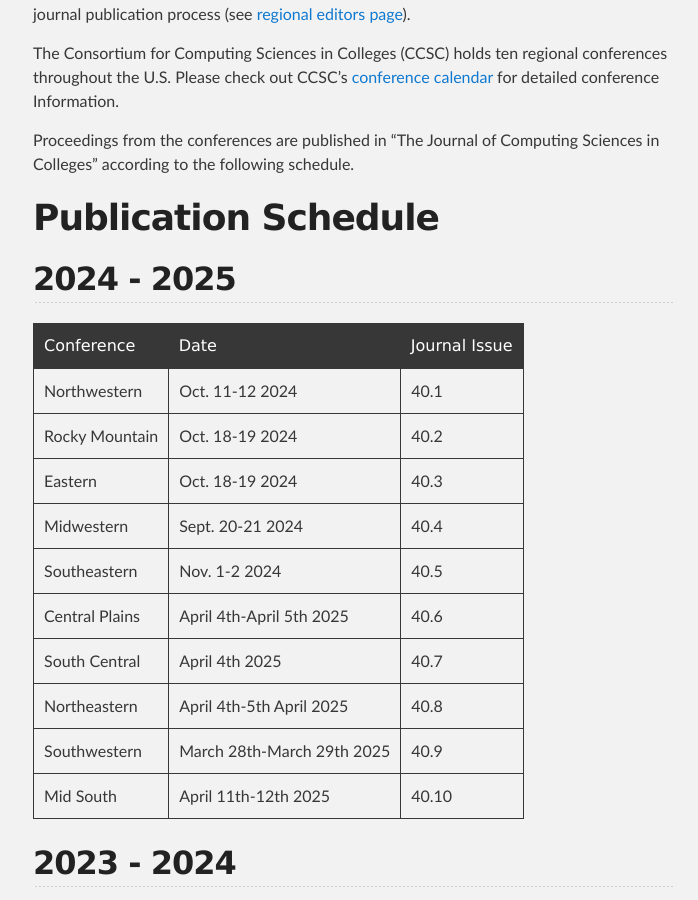
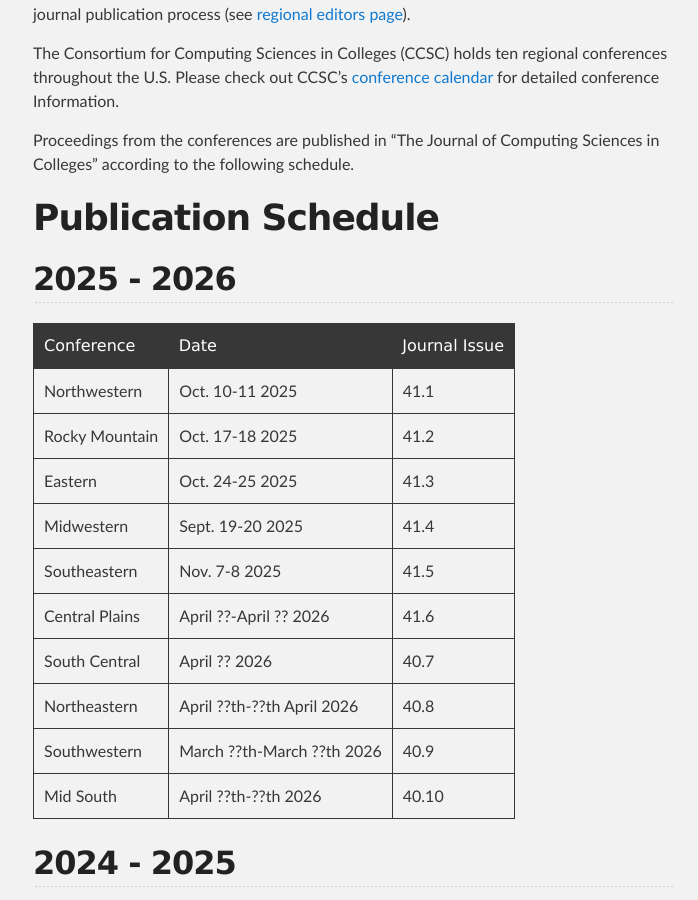
Before and after one commit to ccsc-journal/ccsc-editor, a Jekyll site: the page built from docs/index.md, in a window 1280 px wide and 900 px high, scrolled down 448 px. Shown: the whole window, without its empty margins (287-985 px from the left). Built offline with Jekyll 4.4.1, drawn with Linux system fonts in a browser that asks for light colours; our own code applies the rules of GitHub Pages for plain Markdown files.

Commit message:
Update index.md
updated the index.md for the new calendar year of 2025-2026

```diff
--- a/docs/index.md
+++ b/docs/index.md
@@ -14,6 +14,21 @@ Proceedings from the conferences are published in "The Journal of Computing
 Sciences in Colleges" according to the following schedule.
 
 # Publication Schedule
+
+## 2025 - 2026
+
+| Conference | Date | Journal Issue |
+|:-------------|:------------------|:------|
+| Northwestern | Oct. 10-11 2025 | 41.1 |
+| Rocky Mountain | Oct. 17-18 2025 | 41.2 |
+| Eastern | Oct. 24-25 2025 | 41.3 |
+| Midwestern | Sept. 19-20 2025 | 41.4 |
+| Southeastern | Nov. 7-8 2025 | 41.5 |
+| Central Plains | April ??-April ?? 2026 | 41.6 |
+| South Central | April ?? 2026 | 40.7 |
+| Northeastern | April ??th-??th April 2026 | 40.8 |
+| Southwestern | March ??th-March ??th 2026 | 40.9 |
+| Mid South | April ??th-??th 2026 | 40.10 |
 
 ## 2024 - 2025
 
```
